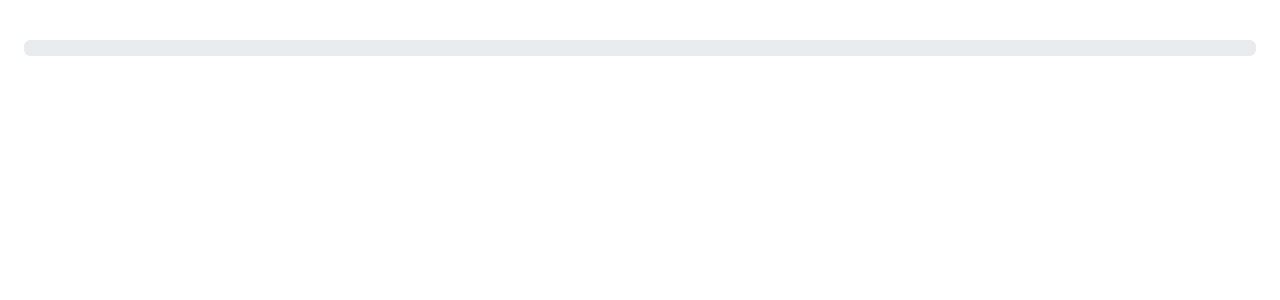
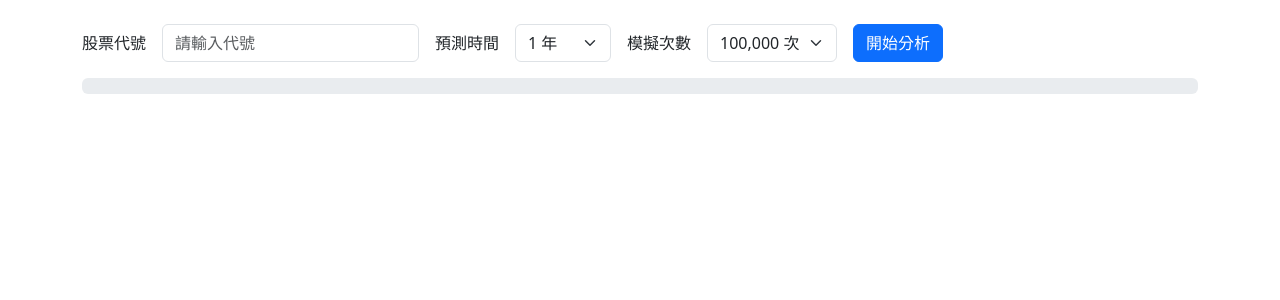
Before and after one commit to stone901016/stock-sim-render3, a Flask app: page / in a window 1280 px wide. Shown: the top 300 px of the page. Run offline with Flask 3, Linux system fonts and the light colour scheme; some libraries are stand-ins or nearby versions.

Commit message:
Update index.html

```diff
--- a/templates/index.html
+++ b/templates/index.html
@@ -4,80 +4,124 @@
   <meta charset="UTF-8"/>
   <meta name="viewport" content="width=device-width,initial-scale=1"/>
   <title>股票模擬預測 & 技術分析</title>
-  <link rel="stylesheet" href="https://cdn.jsdelivr.net/npm/bootstrap@5.4.3/dist/css/bootstrap.min.css"/>
-  <!-- 下面假設你原本有的 autocomplete 樣式或 scripts 都留著 -->
+  <link rel="stylesheet"
+    href="https://cdn.jsdelivr.net/npm/bootstrap@5.4.3/dist/css/bootstrap.min.css"/>
 </head>
-<body class="p-4">
-  <!-- 保留你原本的自選欄位 HTML，完全不動 -->
-  <!-- 例如： -->
-  <div id="ticker-widget">
-    <!-- 你現有的 autocomplete input -->
-  </div>
+<body class="container py-4">
 
-  <!-- 進度條 -->
+  <!-- 原本的自選欄位區塊，請直接貼回你本地那整段 autocomplete HTML -->
+  <form id="filter-form" class="row g-3 align-items-center">
+    <div class="col-auto">
+      <label for="symbol" class="col-form-label">股票代號</label>
+    </div>
+    <div class="col-auto">
+      <input list="symbol-list" id="symbol" name="symbol" class="form-control"
+             placeholder="請輸入代號" autocomplete="off"/>
+      <datalist id="symbol-list">
+        <!-- 你原本的 <option> 都會跑在這裡 -->
+      </datalist>
+    </div>
+    <div class="col-auto">
+      <label for="horizon" class="col-form-label">預測時間</label>
+    </div>
+    <div class="col-auto">
+      <select id="horizon" name="horizon" class="form-select">
+        <option value="1Y">1 年</option>
+        <option value="6M">6 個月</option>
+        <option value="3M">3 個月</option>
+        <option value="1M">1 個月</option>
+        <option value="1W">1 週</option>
+        <option value="1D">1 日</option>
+      </select>
+    </div>
+    <div class="col-auto">
+      <label for="simulations" class="col-form-label">模擬次數</label>
+    </div>
+    <div class="col-auto">
+      <select id="simulations" name="simulations" class="form-select">
+        <option value="10000">10,000 次</option>
+        <option value="20000">20,000 次</option>
+        <option value="50000">50,000 次</option>
+        <option value="100000" selected>100,000 次</option>
+        <option value="200000">200,000 次</option>
+      </select>
+    </div>
+    <div class="col-auto">
+      <button id="run-btn" type="submit" class="btn btn-primary">開始分析</button>
+    </div>
+  </form>
+
+  <!-- 進度條：只這一行，不影響上方欄位 -->
   <div class="progress my-3">
     <div id="bar" class="progress-bar" role="progressbar" style="width:0%">
       資料下載中，請稍候
     </div>
   </div>
 
-  <!-- 結果區 -->
-  <div id="results" style="display:none">
+  <!-- 結果：隱藏到進度 100% 才顯示 -->
+  <div id="results" style="display:none;">
     <img id="trend" class="img-fluid mb-3" alt="模擬走勢圖"/>
-    <img id="hist" class="img-fluid mb-3" alt="直方圖"/>
-    <h4>模擬數據</h4><ul id="stats"></ul>
-    <h4>技術指標</h4><ul id="inds"></ul>
-    <h4>研究員觀點</h4><p id="viewpoint"></p>
-    <h4>操作建議</h4><p id="advice" class="fw-bold"></p>
+    <img id="hist" class="img-fluid mb-3" alt="最終價格分佈"/>
+    <h4>模擬數據</h4>
+    <ul id="stats"></ul>
+    <h4>技術指標</h4>
+    <ul id="inds"></ul>
+    <h4>研究員觀點</h4>
+    <p id="viewpoint"></p>
+    <h4>操作建議</h4>
+    <p id="advice" class="fw-bold"></p>
   </div>
 
   <script>
-    const bar = document.getElementById("bar"),
-          results = document.getElementById("results"),
+    const form = document.getElementById("filter-form"),
+          bar  = document.getElementById("bar"),
+          res  = document.getElementById("results"),
           trend = document.getElementById("trend"),
           hist = document.getElementById("hist"),
-          stats = document.getElementById("stats"),
-          inds  = document.getElementById("inds"),
-          vp    = document.getElementById("viewpoint"),
-          adv   = document.getElementById("advice"),
-          form  = document.querySelector("form");  // 你的原 form
+          stats= document.getElementById("stats"),
+          inds = document.getElementById("inds"),
+          vp   = document.getElementById("viewpoint"),
+          adv  = document.getElementById("advice");
 
-    form.onsubmit = e=>{
+    form.addEventListener("submit", e=>{
       e.preventDefault();
-      results.style.display="none";
-      bar.style.width="0%"; bar.innerText="資料下載中，請稍候";
-      const params = new URLSearchParams(new FormData(form)),
-            es = new EventSource("/api/stock_stream?"+params);
-      es.onmessage = ev=>{
-        const d = ev.data.trim();
+      res.style.display="none";
+      bar.style.width="0%";
+      bar.innerText="資料下載中，請稍候";
+      bar.parentElement.style.display="block";
+
+      const params=new URLSearchParams(new FormData(form)),
+            src=new EventSource("/api/stock_stream?"+params);
+
+      src.onmessage = evt => {
+        let d = evt.data.trim();
         if (d.startsWith("{")) {
           // 完成
           bar.style.width="100%";
-          setTimeout(()=> bar.parentElement.style.display="none",300);
-          const o = JSON.parse(d);
+          setTimeout(()=>bar.parentElement.style.display="none",300);
+          const o=JSON.parse(d);
           trend.src = o.trend_img;
           hist.src  = o.hist_img;
-          stats.innerHTML = `
+          stats.innerHTML=`
             <li>平均：${o.stats.avg} 元</li>
             <li>現價：${o.stats.curr} 元</li>
             <li>範圍：${o.stats.min}-${o.stats.max} 元</li>
             <li>波動：${o.stats.vol} 元 (${o.stats.vol_pct})</li>`;
-          inds.innerHTML = `
+          inds.innerHTML=`
             <li>MA20：${o.inds.MA20}</li>
             <li>MA50：${o.inds.MA50}</li>
             <li>RSI14：${o.inds.RSI14}</li>
             <li>MACD：${o.inds.MACD}</li>`;
           vp.innerText = `產業：${o.industry}；簡介：${o.summary}`;
           adv.innerText = o.advice;
-          results.style.display="block";
-          es.close();
+          res.style.display="block";
+          src.close();
         } else {
           // 進度
           bar.style.width = d+"%";
-          bar.innerText = "資料下載中，請稍候";
         }
       };
-    };
+    });
   </script>
 </body>
 </html>
```
